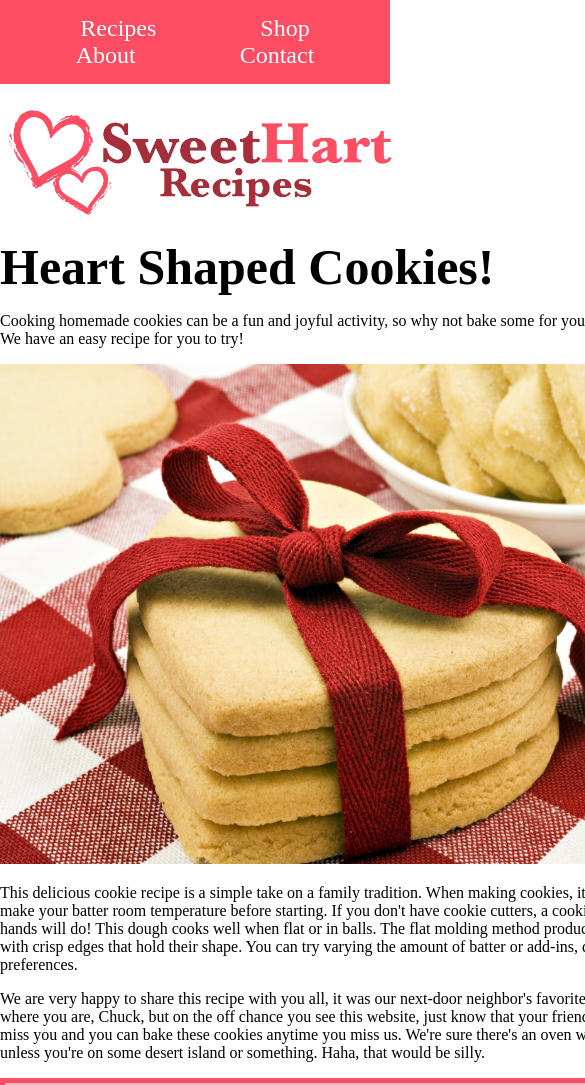
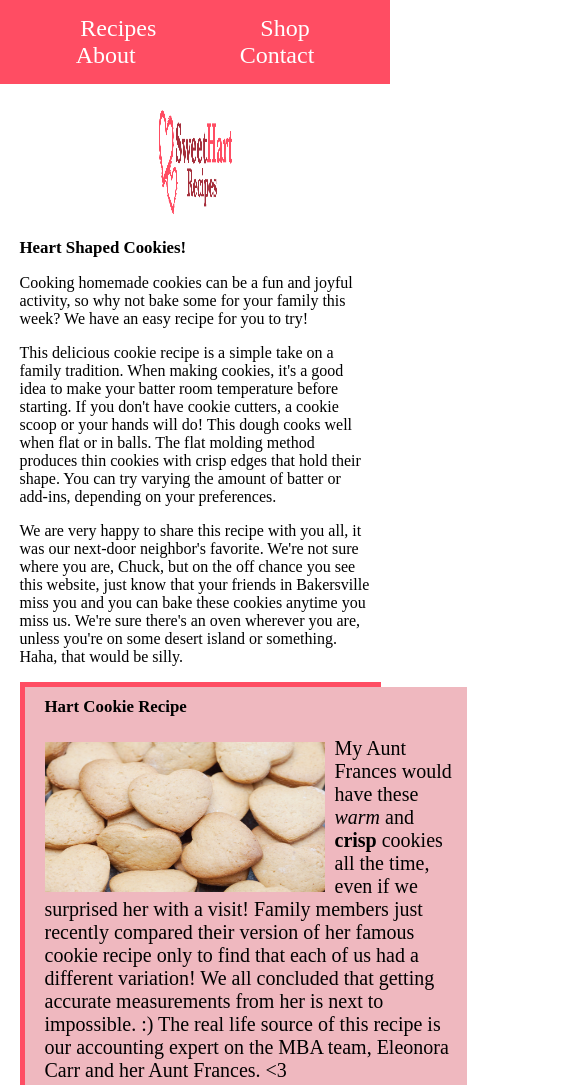
Before and after one commit to sethmcknight/quantic-msse-html-css, a plain HTML site: page SweetHartRecipes/index.html in a window 390 px wide. Shown: the top 1085 px of the page, 585 px wide, since content can reach past the window. Drawn offline with Linux system fonts and the light colour scheme.

Commit message:
Responsive Lesson

```diff
--- a/SweetHartRecipes/about.html
+++ b/SweetHartRecipes/about.html
@@ -5,7 +5,7 @@
     <meta charset="UTF-8" />
     <meta http-equiv="X-UA-Compatible" content="IE=edge" />
     <meta name="viewport" content="width=device-width, initial-scale=1.0" />
-    <link rel="stylesheet" href="" />
+    <link rel="stylesheet" href="css/styles.css" />
     <title>About Us</title>
 </head>
 
--- a/SweetHartRecipes/css/styles.css
+++ b/SweetHartRecipes/css/styles.css
@@ -219,23 +219,39 @@ aside {
 
 /* YOUR CODE STARTS HERE */
 
-@media (max-width: ) {
+#logo {
+    width: 20%;
+}
+
+#large-image {
+    width: 30vw;
+}
+
+h1 {
+    font-size: 2vh;
+}
+
+@media (max-width: 1080px) {
     .grid {
-
+       grid-template-columns: auto;
+       grid-template-rows: auto auto;
+       grid-template-areas:
+            "top"
+            "bottom";
     }
     main {
-
+        grid-area: top;
     }
     aside {
-
+        grid-area: bottom;
     }
 }
 
-@media () {
+@media (max-width: 720px) {
     main, aside, .recipe {
-
+     width: 90vw;
     }
     #large-image{
-
+        display: none;
     }
 }
--- a/SweetHartRecipes/index.html
+++ b/SweetHartRecipes/index.html
@@ -15,7 +15,7 @@
             <ul class="nav-list">
                 <li><a href="">Recipes</a></li>
                 <li><a href="">Shop</a></li>
-                <li><a href="">About</a></li>
+                <li><a href="about.html">About</a></li>
                 <li><a href="">Contact</a></li>
             </ul>
         </nav>
```
